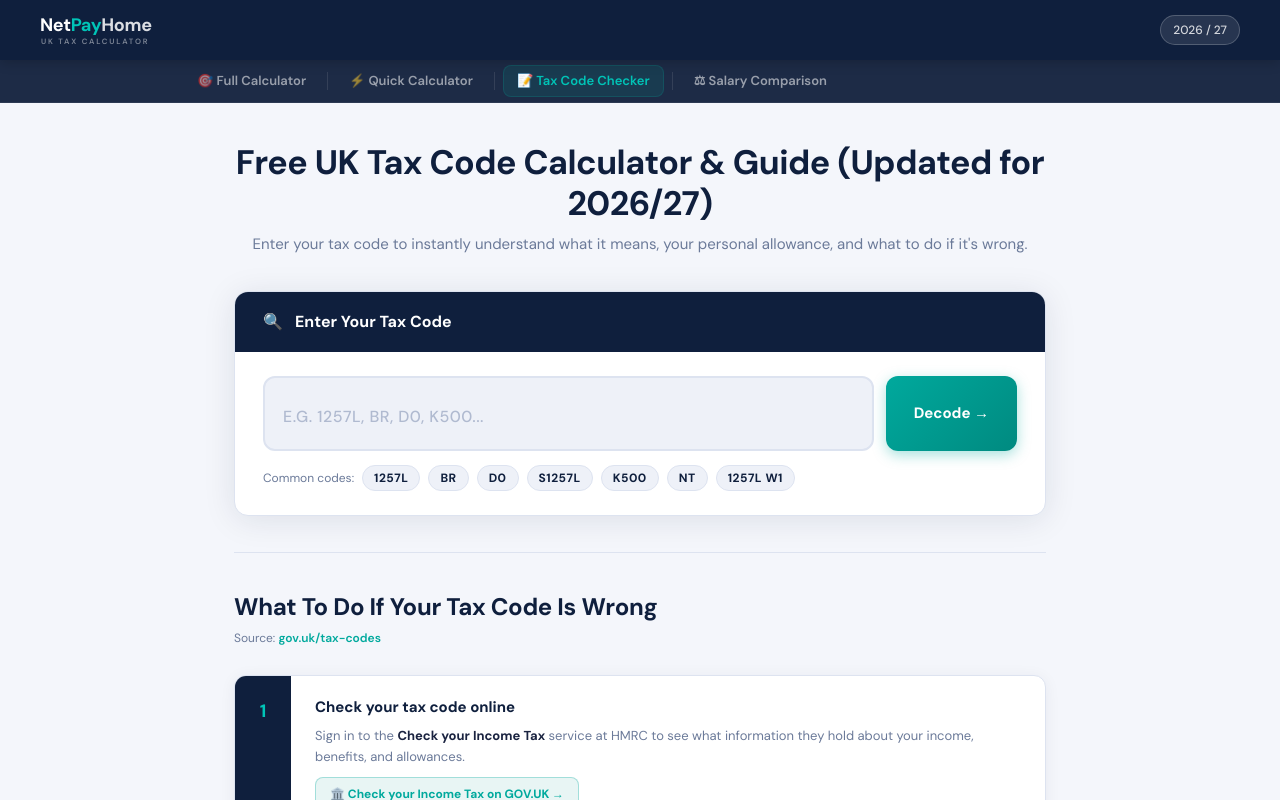
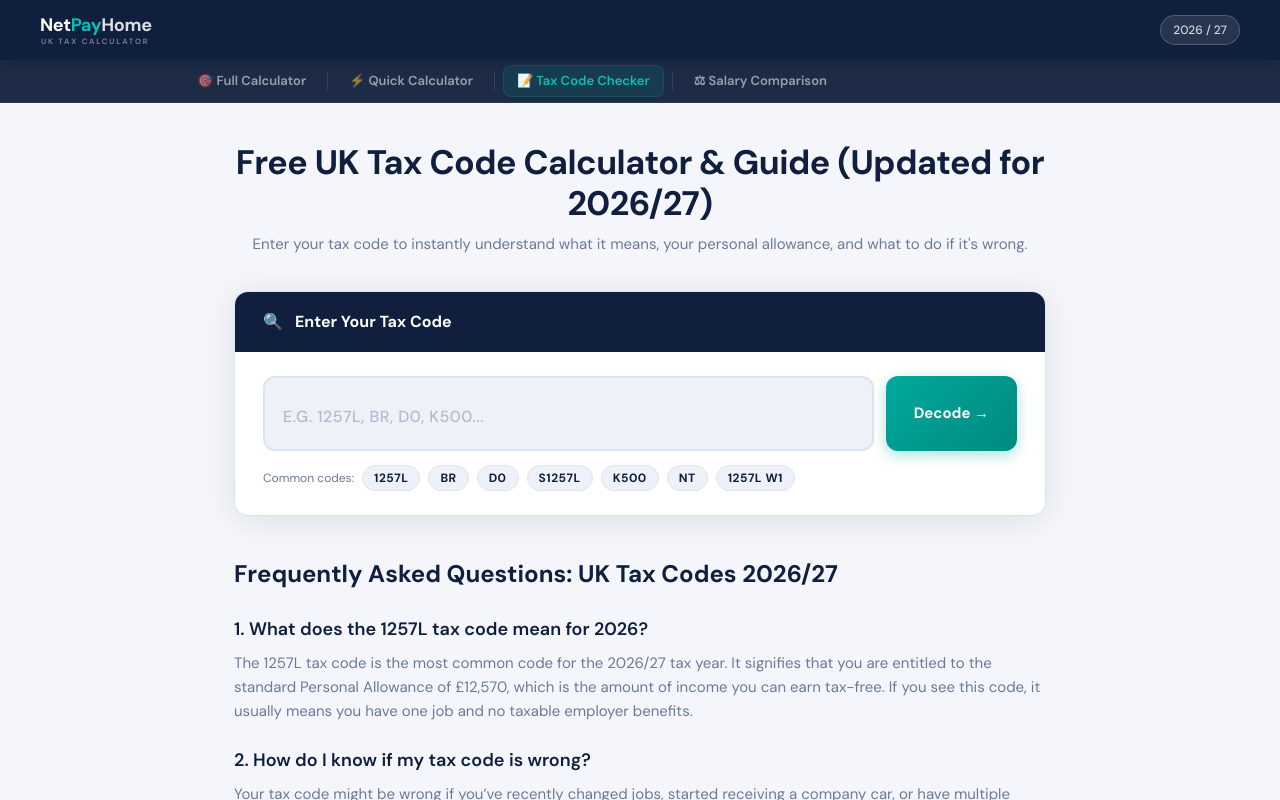
Before and after one commit to dsrashmika-prog/uktaxcal, a Next.js app: page /tax-code in a window 1280 px wide. Shown: the top 800 px of the page. Built offline with nearby package versions, Linux system fonts and the light colour scheme.

Commit message:
Add SEO FAQ and rearrange tax letters table below search box

```diff
--- a/src/app/tax-code/page.tsx
+++ b/src/app/tax-code/page.tsx
@@ -69,6 +69,65 @@ export default function TaxCodePage() {
         <span class="tc-hint-pill" data-code="1257L W1">1257L W1</span>
       </div>
     </div>
+  </div>
+
+  <div class="tc-faq-section" style="max-width: 900px; margin: 40px auto 20px;">
+    <h2 style="font-size: 24px; font-weight: 700; color: var(--navy); margin-bottom: 24px;">Frequently Asked Questions: UK Tax Codes 2026/27</h2>
+
+    <div class="tc-faq-item" style="margin-bottom: 24px;">
+      <h3 style="font-size: 18px; font-weight: 600; color: var(--navy); margin-bottom: 8px;">1. What does the 1257L tax code mean for 2026?</h3>
+      <p style="font-size: 15px; color: var(--muted); line-height: 1.6;">The 1257L tax code is the most common code for the 2026/27 tax year. It signifies that you are entitled to the standard Personal Allowance of £12,570, which is the amount of income you can earn tax-free. If you see this code, it usually means you have one job and no taxable employer benefits.</p>
+    </div>
+
+    <div class="tc-faq-item" style="margin-bottom: 24px;">
+      <h3 style="font-size: 18px; font-weight: 600; color: var(--navy); margin-bottom: 8px;">2. How do I know if my tax code is wrong?</h3>
+      <p style="font-size: 15px; color: var(--muted); line-height: 1.6;">Your tax code might be wrong if you’ve recently changed jobs, started receiving a company car, or have multiple sources of income. Common signs of an incorrect code include a sudden drop in take-home pay or being placed on an emergency tax code (like 1257L W1, M1, or X). Use our <a href="#tcInputField" style="color: var(--teal); font-weight: 600; text-decoration: none;">tax code calculator</a> above to verify your details.</p>
+    </div>
+
+    <div class="tc-faq-item" style="margin-bottom: 24px;">
+      <h3 style="font-size: 18px; font-weight: 600; color: var(--navy); margin-bottom: 8px;">3. What should I do if I am overpaying tax?</h3>
+      <p style="font-size: 15px; color: var(--muted); line-height: 1.6;">If our checker suggests you are overpaying, you must contact HMRC to update your records. You can do this through your Personal Tax Account online or by calling the HMRC helpline. Once updated, HMRC will issue a new tax code to your employer, and any overpaid tax is usually refunded through your next payslip.</p>
+    </div>
+
+    <div class="tc-faq-item" style="margin-bottom: 24px;">
+      <h3 style="font-size: 18px; font-weight: 600; color: var(--navy); margin-bottom: 8px;">4. Why do I have a 'BR' or 'K' tax code?</h3>
+      <p style="font-size: 15px; color: var(--muted); line-height: 1.6;"><strong>BR (Basic Rate):</strong> This usually happens if you have a second job or pension and your entire Personal Allowance is already used up by your main income.<br><br><strong>K Code:</strong> This means your untaxed income (like company benefits or state pension) is higher than your Personal Allowance. Effectively, you are being taxed on more than your total salary.</p>
+    </div>
+
+    <div class="tc-faq-item" style="margin-bottom: 24px;">
+      <h3 style="font-size: 18px; font-weight: 600; color: var(--navy); margin-bottom: 8px;">5. How long does it take HMRC to change a tax code?</h3>
+      <p style="font-size: 15px; color: var(--muted); line-height: 1.6;">Once HMRC is notified of a change, it typically takes 5 to 10 working days for them to process the update and send a "P6" or "P9" notice to your employer. Your employer will then apply the new code in the next available payroll cycle.</p>
+    </div>
+  </div>
+
+  <div class="tc-guide-section" style="margin-top: 0; margin-bottom: 40px;">
+    <div class="tc-guide-header" style="margin-bottom:20px;">
+      <div class="tc-guide-icon">&#128203;</div>
+      <div>
+        <h2>Common UK Tax Code Letters &#8212; Reference</h2>
+        <p>Source: <a href="https://www.gov.uk/tax-codes/what-your-tax-code-means" target="_blank" rel="noopener">gov.uk &#8212; What your tax code means</a></p>
+      </div>
+    </div>
+    <table class="tc-ref-table">
+      <thead>
+        <tr><th>Letter(s)</th><th>Meaning</th><th>Personal Allowance?</th></tr>
+      </thead>
+      <tbody>
+        <tr><td><span class="tc-code-pill">L</span></td><td>Standard Personal Allowance (most common code)</td><td class="tc-yes">Yes &#8212; standard</td></tr>
+        <tr><td><span class="tc-code-pill">M</span></td><td>Received 10% of partner's allowance via Marriage Allowance</td><td class="tc-yes">Yes &#8212; increased</td></tr>
+        <tr><td><span class="tc-code-pill">N</span></td><td>Transferred 10% of your allowance to your partner</td><td class="tc-yes">Yes &#8212; reduced</td></tr>
+        <tr><td><span class="tc-code-pill">T</span></td><td>Other calculations apply; HMRC reviewing your affairs</td><td class="tc-yes">Depends</td></tr>
+        <tr><td><span class="tc-code-pill">0T</span></td><td>No Personal Allowance &#8212; emergency code, new job without P45</td><td class="tc-no">No</td></tr>
+        <tr><td><span class="tc-code-pill">BR</span></td><td>All income taxed at 20% Basic Rate &#8212; common for second jobs</td><td class="tc-no">No</td></tr>
+        <tr><td><span class="tc-code-pill">D0</span></td><td>All income taxed at 40% Higher Rate &#8212; additional jobs/pensions</td><td class="tc-no">No</td></tr>
+        <tr><td><span class="tc-code-pill">D1</span></td><td>All income taxed at 45% Additional Rate</td><td class="tc-no">No</td></tr>
+        <tr><td><span class="tc-code-pill">NT</span></td><td>No tax to pay on this income</td><td class="tc-no">N/A</td></tr>
+        <tr><td><span class="tc-code-pill">K</span></td><td>Negative allowance &#8212; unpaid tax, taxable benefits (e.g. company car) added to your taxable income</td><td class="tc-no">Negative</td></tr>
+        <tr><td><span class="tc-code-pill">S prefix</span></td><td>Scottish taxpayer &#8212; Scottish Income Tax rates apply</td><td class="tc-yes">Yes (Scottish)</td></tr>
+        <tr><td><span class="tc-code-pill">C prefix</span></td><td>Welsh taxpayer &#8212; Welsh rates of Income Tax apply</td><td class="tc-yes">Yes (Welsh)</td></tr>
+        <tr><td><span class="tc-code-pill">W1 / M1</span></td><td>Emergency code &#8212; tax calculated per pay period, not cumulatively</td><td class="tc-warn">Temporary</td></tr>
+      </tbody>
+    </table>
   </div>
 
   <div class="tc-result-panel" id="tcResultPanel">
@@ -217,35 +276,7 @@ export default function TaxCodePage() {
     </div>
   </div>
 
-  <div class="tc-guide-section">
-    <div class="tc-guide-header" style="margin-bottom:20px;">
-      <div class="tc-guide-icon">&#128203;</div>
-      <div>
-        <h2>Common UK Tax Code Letters &#8212; Reference</h2>
-        <p>Source: <a href="https://www.gov.uk/tax-codes/what-your-tax-code-means" target="_blank" rel="noopener">gov.uk &#8212; What your tax code means</a></p>
-      </div>
-    </div>
-    <table class="tc-ref-table">
-      <thead>
-        <tr><th>Letter(s)</th><th>Meaning</th><th>Personal Allowance?</th></tr>
-      </thead>
-      <tbody>
-        <tr><td><span class="tc-code-pill">L</span></td><td>Standard Personal Allowance (most common code)</td><td class="tc-yes">Yes &#8212; standard</td></tr>
-        <tr><td><span class="tc-code-pill">M</span></td><td>Received 10% of partner's allowance via Marriage Allowance</td><td class="tc-yes">Yes &#8212; increased</td></tr>
-        <tr><td><span class="tc-code-pill">N</span></td><td>Transferred 10% of your allowance to your partner</td><td class="tc-yes">Yes &#8212; reduced</td></tr>
-        <tr><td><span class="tc-code-pill">T</span></td><td>Other calculations apply; HMRC reviewing your affairs</td><td class="tc-yes">Depends</td></tr>
-        <tr><td><span class="tc-code-pill">0T</span></td><td>No Personal Allowance &#8212; emergency code, new job without P45</td><td class="tc-no">No</td></tr>
-        <tr><td><span class="tc-code-pill">BR</span></td><td>All income taxed at 20% Basic Rate &#8212; common for second jobs</td><td class="tc-no">No</td></tr>
-        <tr><td><span class="tc-code-pill">D0</span></td><td>All income taxed at 40% Higher Rate &#8212; additional jobs/pensions</td><td class="tc-no">No</td></tr>
-        <tr><td><span class="tc-code-pill">D1</span></td><td>All income taxed at 45% Additional Rate</td><td class="tc-no">No</td></tr>
-        <tr><td><span class="tc-code-pill">NT</span></td><td>No tax to pay on this income</td><td class="tc-no">N/A</td></tr>
-        <tr><td><span class="tc-code-pill">K</span></td><td>Negative allowance &#8212; unpaid tax, taxable benefits (e.g. company car) added to your taxable income</td><td class="tc-no">Negative</td></tr>
-        <tr><td><span class="tc-code-pill">S prefix</span></td><td>Scottish taxpayer &#8212; Scottish Income Tax rates apply</td><td class="tc-yes">Yes (Scottish)</td></tr>
-        <tr><td><span class="tc-code-pill">C prefix</span></td><td>Welsh taxpayer &#8212; Welsh rates of Income Tax apply</td><td class="tc-yes">Yes (Welsh)</td></tr>
-        <tr><td><span class="tc-code-pill">W1 / M1</span></td><td>Emergency code &#8212; tax calculated per pay period, not cumulatively</td><td class="tc-warn">Temporary</td></tr>
-      </tbody>
-    </table>
-  </div>
+
 
 </div>
 
@@ -305,58 +336,42 @@ export default function TaxCodePage() {
   "mainEntity": [
     {
       "@type": "Question",
-      "name": "What does my UK tax code mean?",
+      "name": "What does the 1257L tax code mean for 2026?",
       "acceptedAnswer": {
         "@type": "Answer",
-        "text": "Your UK tax code tells your employer how much Income Tax to deduct from your pay. The numbers indicate your tax-free Personal Allowance (e.g. 1257 means £12,570 per year) and the letter tells HMRC how that allowance should be applied. For example, L means the standard allowance, BR means all income is taxed at 20% Basic Rate, and K means you have a negative allowance due to unpaid tax or taxable benefits."
+        "text": "The 1257L tax code is the most common code for the 2026/27 tax year. It signifies that you are entitled to the standard Personal Allowance of £12,570, which is the amount of income you can earn tax-free. If you see this code, it usually means you have one job and no taxable employer benefits."
       }
     },
     {
       "@type": "Question",
-      "name": "What is the most common UK tax code for 2026/27?",
+      "name": "How do I know if my tax code is wrong?",
       "acceptedAnswer": {
         "@type": "Answer",
-        "text": "The most common tax code for the 2026/27 tax year is 1257L. This means you have the standard tax-free Personal Allowance of £12,570 per year, and you are taxed at the standard UK Income Tax rates."
+        "text": "Your tax code might be wrong if you’ve recently changed jobs, started receiving a company car, or have multiple sources of income. Common signs of an incorrect code include a sudden drop in take-home pay or being placed on an emergency tax code (like 1257L W1, M1, or X). Use our tax code calculator above to verify your details."
       }
     },
     {
       "@type": "Question",
-      "name": "What does the BR tax code mean?",
+      "name": "What should I do if I am overpaying tax?",
       "acceptedAnswer": {
         "@type": "Answer",
-        "text": "The BR tax code means all of your income from that job or pension is taxed at the Basic Rate of 20%. You receive no Personal Allowance on that income source. BR is commonly used for second jobs or additional pension income."
+        "text": "If our checker suggests you are overpaying, you must contact HMRC to update your records. You can do this through your Personal Tax Account online or by calling the HMRC helpline. Once updated, HMRC will issue a new tax code to your employer, and any overpaid tax is usually refunded through your next payslip."
       }
     },
     {
       "@type": "Question",
-      "name": "What does a K tax code mean?",
+      "name": "Why do I have a 'BR' or 'K' tax code?",
       "acceptedAnswer": {
         "@type": "Answer",
-        "text": "A K tax code means you have a negative Personal Allowance. This happens when you have untaxed income — such as a company car benefit — added to your taxable income. The K prefix means more tax is deducted from your pay than would otherwise apply."
+        "text": "BR (Basic Rate): This usually happens if you have a second job or pension and your entire Personal Allowance is already used up by your main income. K Code: This means your untaxed income (like company benefits or state pension) is higher than your Personal Allowance. Effectively, you are being taxed on more than your total salary."
       }
     },
     {
       "@type": "Question",
-      "name": "What does an emergency tax code W1 or M1 mean?",
+      "name": "How long does it take HMRC to change a tax code?",
       "acceptedAnswer": {
         "@type": "Answer",
-        "text": "An emergency tax code such as W1 (week 1) or M1 (month 1) means your tax is calculated on each pay period in isolation, not cumulatively across the year. This often happens when starting a new job without a P45. It can cause overpayment of tax and should be corrected through your Personal Tax Account on GOV.UK."
-      }
-    },
-    {
-      "@type": "Question",
-      "name": "How do I fix a wrong tax code?",
-      "acceptedAnswer": {
-        "@type": "Answer",
-        "text": "The fastest way to fix a wrong tax code is to sign in to your Personal Tax Account on GOV.UK and update your employment details. HMRC will issue a corrected code to you and your employer within 15 working days. You can also call the HMRC Income Tax helpline on 0300 200 3300 (Mon–Fri 8am–6pm)."
-      }
-    },
-    {
-      "@type": "Question",
-      "name": "What does the S prefix on a tax code mean?",
-      "acceptedAnswer": {
-        "@type": "Answer",
-        "text": "The S prefix (e.g. S1257L) means you are a Scottish taxpayer and Scottish Income Tax rates apply to your non-savings, non-dividend income. These rates are set by the Scottish Parliament and differ from the rest of the UK."
+        "text": "Once HMRC is notified of a change, it typically takes 5 to 10 working days for them to process the update and send a \"P6\" or \"P9\" notice to your employer. Your employer will then apply the new code in the next available payroll cycle."
       }
     }
   ]
```
